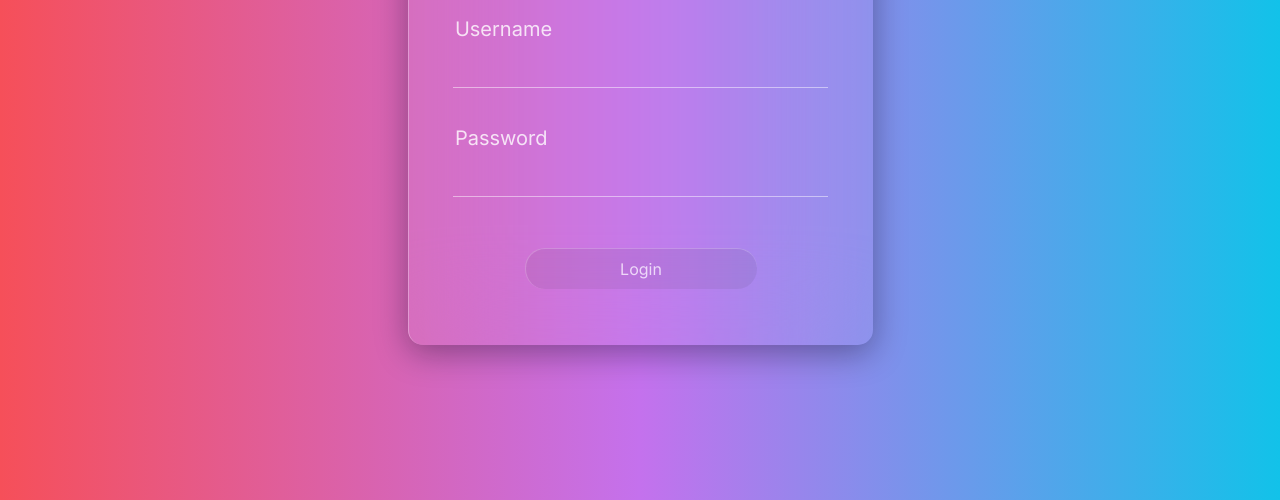
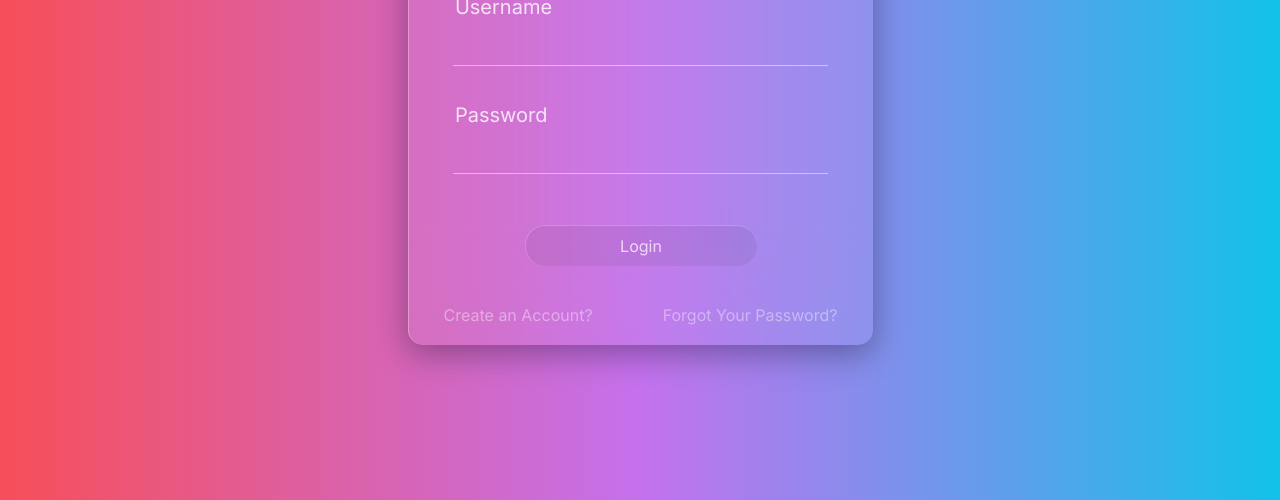
Before and after one commit to warisreshi/glassmorphism_loginpage, a plain HTML site: page index.html in a window 1280 px wide. Shown: the part 300-800 px from the top of the page. Drawn offline with Linux system fonts and the light colour scheme.

Commit message:
Added Bottom Links.

```diff
--- a/index.html
+++ b/index.html
@@ -9,17 +9,18 @@
   </head>
   <body>
     <!-- Feel free to use this project/template but please keep this line
-    Copyright 2022 Waris Abass Reshi, Contact me at @warisreshi on insta/twitter. -->
+    Copyright 2022 Waris Abass Reshi, Contact  me at @warisreshi on insta/twitter. -->
    <form action="" id="loginform">
      <h1>Login</h1>
      <label>Username</label>
-     <input type="text">
+     <input type="text" id="username">
      <label>Password</label>
-     <input type="password">
-     <button>Login</button>
-     <!-- Remove This -->
-
+     <input type="password" id="password">
+     <button id="login">Login</button>
+     <div class="bottomlinks">
+     <a href="#" id="create_account">Create an Account?</a>
+     <a href="#" id="forgot_password">Forgot Your Password?</a>
+     </div>
    </form>
-
   </body>
 </html>
--- a/styles.css
+++ b/styles.css
@@ -26,17 +26,20 @@ body {
   border-radius: 15px;
   border-left: 1px solid rgba(255, 255, 255, 0.3);
   border-top: 1px solid rgba(255, 255, 255, 0.3);
-  font-family: Inter;
+  font-family: 'Inter', sans-serif;
 }
 h1{
   font-size: 50px;
   margin-left: 10%
 }
+
+/* From Styling */
 label {
   font-size: 20px;
   margin-left: 10%;
   opacity: 0.8;
 }
+/* Input Box Styling (Username, Password) */
 input {
   width: 80%;
   margin: 5% auto;
@@ -50,7 +53,8 @@ input {
   font-family: inherit;
   color: inherit;
 }
-button{
+/* Login Button Styling */
+#login{
   width: 50%;
   margin: 3% auto;
   font-size: 15px;
@@ -65,15 +69,26 @@ button{
   border-top: 1px solid rgba(255, 255, 255, 0.3);
   font: inherit;
 }
-button:hover{
+#login:hover{
   cursor:pointer;
   background: rgba(255, 255, 255, 0.2);
   transition: ease .5s;
 }
 
-
-/* Remove This */
-a{
+/* Bottom Links Styling */
+.bottomlinks{
+  display: flex;
+  justify-content: space-around;
+  align-items: center;
+  margin-top: 25px;
+}
+#create_account, #forgot_password{
   color: white;
-  text-align: center;
+  text-decoration: none;
+  opacity: .4;
+  font-family: 'Inter', sans-serif;
 }
+#create_account:hover, #forgot_password:hover{
+  opacity: .8;
+  transition: ease-in 0.1;
+}
```
